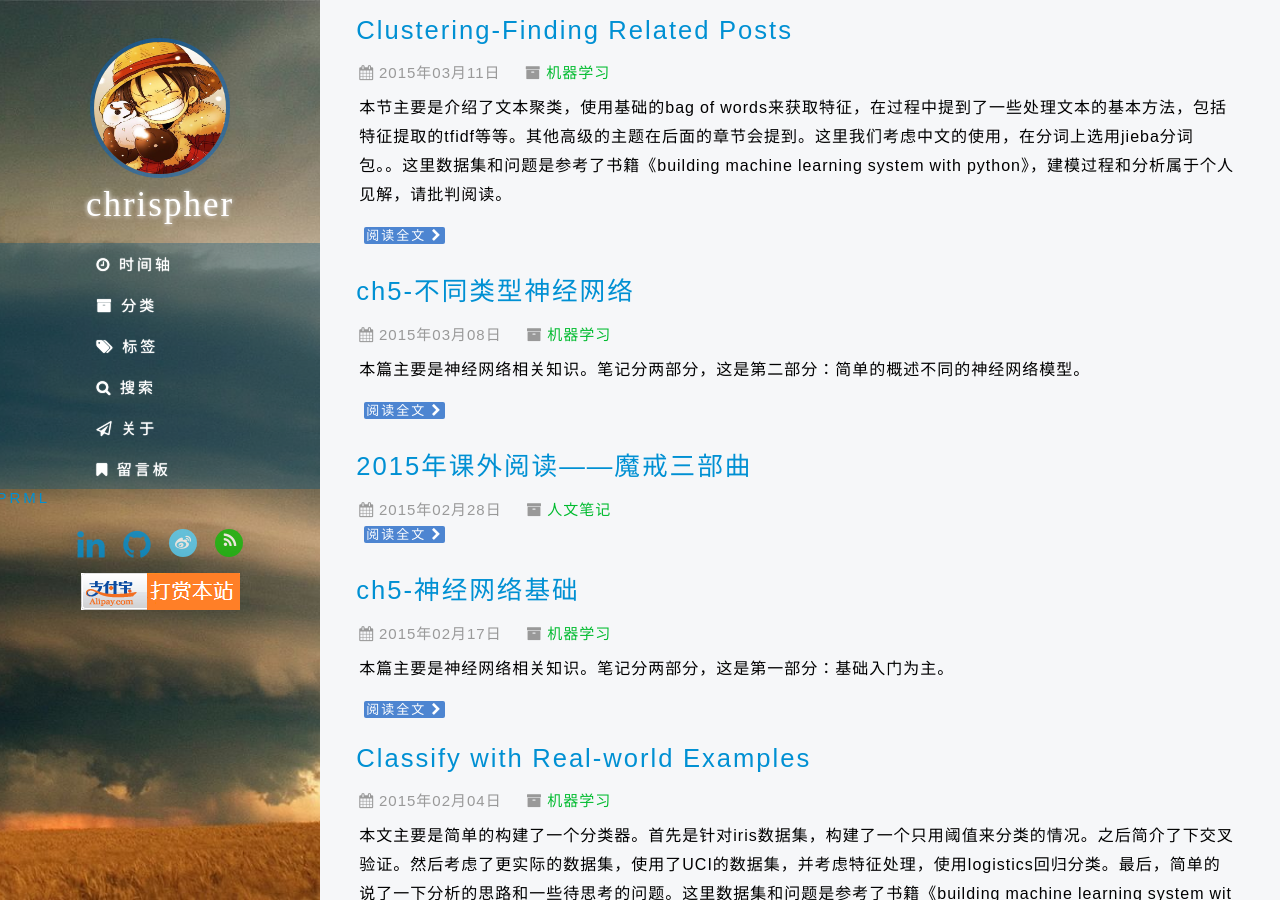
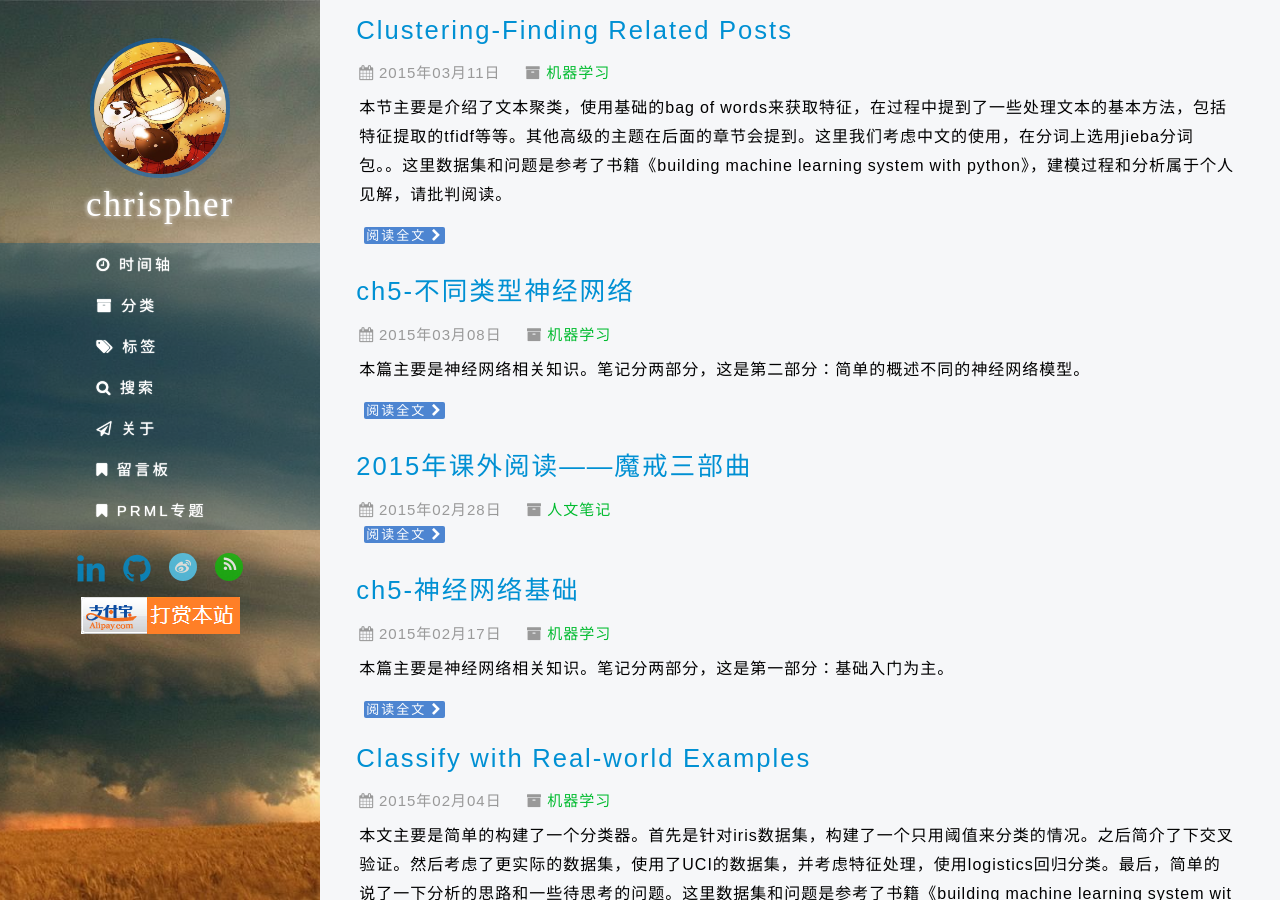
Before and after one commit to chrispher/chrispher.github.com, a Jekyll site: the page built from index.html, in a window 1280 px wide and 900 px high. Built offline with Jekyll 4.4.1, drawn with Linux system fonts in a browser that asks for light colours; nearby versions of some CDN libraries; library files that are not in the unit come from our copies; the list of posts is cut into pages by our own code; comment, search, counter and statistics services are not loaded.

Commit message:
add new contents

```diff
--- a/_data/nav.yml
+++ b/_data/nav.yml
@@ -21,3 +21,7 @@
 - href: /page/message.html
   icon: fa fa-bookmark
   title: 留言板
+
+- href: /page/prml.html
+  icon: fa fa-bookmark
+  title: PRML专题
--- a/_includes/sidebar.html
+++ b/_includes/sidebar.html
@@ -10,7 +10,6 @@
     {% for nav in site.data.nav %}
       <li><a href="{{ nav.href }}"{% if nav.newblank == true %}target="_blank"{% endif %}><i class="{{ nav.icon }}"></i>&nbsp;{{ nav.title }}</a></li>
     {% endfor%}
-    <a href="/page/prml.html"><i class="fa fa-bookmark"></i> PRML</a><br/>
     </ul>
   </nav>
 
```
